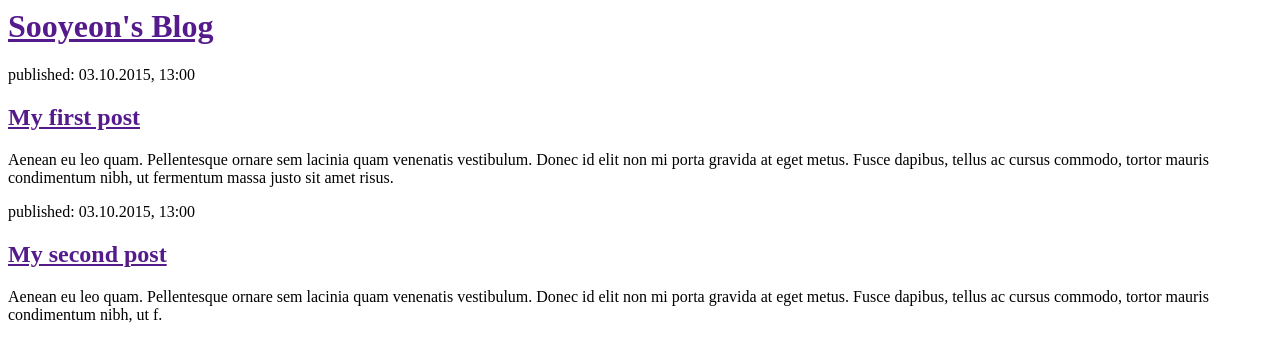
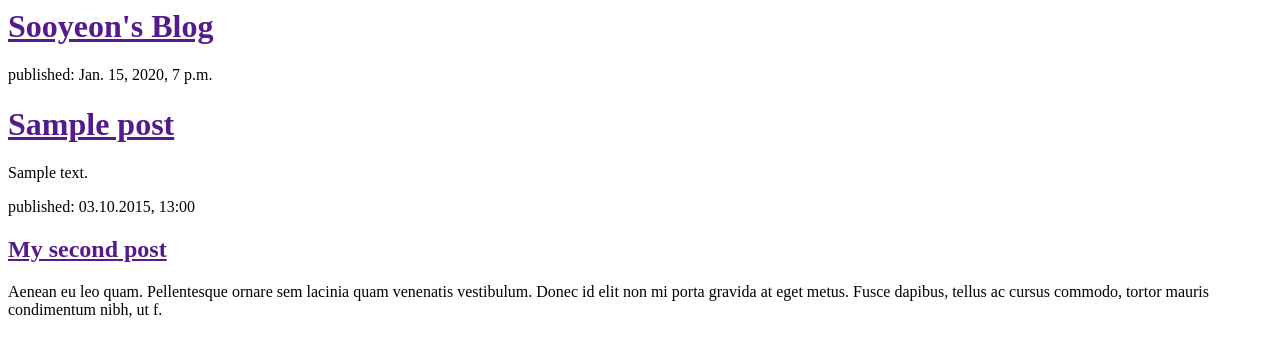
Before and after one commit to sooycho/my-first-blog, a Django app: template blog/templates/blog/post_list.html in a window 1280 px wide. Shown: the top 362 px of the page. Run offline with Django 3.2, Linux system fonts and the light colour scheme; the template is opened without the code that fills it: values that come from a table or form of the project are taken from there, others are empty; tables that the repository leaves empty hold one stand-in row (values such as "Sample post").

Commit message:
Modified templates to display posts from database.

```diff
--- a/blog/templates/blog/post_list.html
+++ b/blog/templates/blog/post_list.html
@@ -8,9 +8,15 @@
         </div>
 
         <div>
-            <p>published: 03.10.2015, 13:00</p>
-            <h2><a href="">My first post</a></h2>
-            <p>Aenean eu leo quam. Pellentesque ornare sem lacinia quam venenatis vestibulum. Donec id elit non mi porta gravida at eget metus. Fusce dapibus, tellus ac cursus commodo, tortor mauris condimentum nibh, ut fermentum massa justo sit amet risus.</p>
+             {% for post in posts %}
+    <div>
+        <p>published: {{ post.published_date }}</p>
+        <h1><a href="">{{ post.title }}</a></h1>
+        <p>{{ post.text|linebreaks }}</p>
+    </div>
+
+    {% endfor %}
+
         </div>
 
         <div>
--- a/blog/views.py
+++ b/blog/views.py
@@ -1,4 +1,7 @@
 from django.shortcuts import render
+from django.utils import timezone
+from .models import Post
 
 def post_list(request):
-    return render(request, 'blog/post_list.html', {})
+    posts = Post.objects.filter(published_date__lte=timezone.now()).order_by('published_date')
+    return render(request, 'blog/post_list.html', {'posts': posts})
--- a/mysite/settings.py
+++ b/mysite/settings.py
@@ -88,7 +88,7 @@ DATABASES = {
 
 LANGUAGE_CODE = 'en-us'
 
-TIME_ZONE = 'ROK'
+TIME_ZONE = 'Asia/Seoul'
 
 USE_I18N = True
 
```
